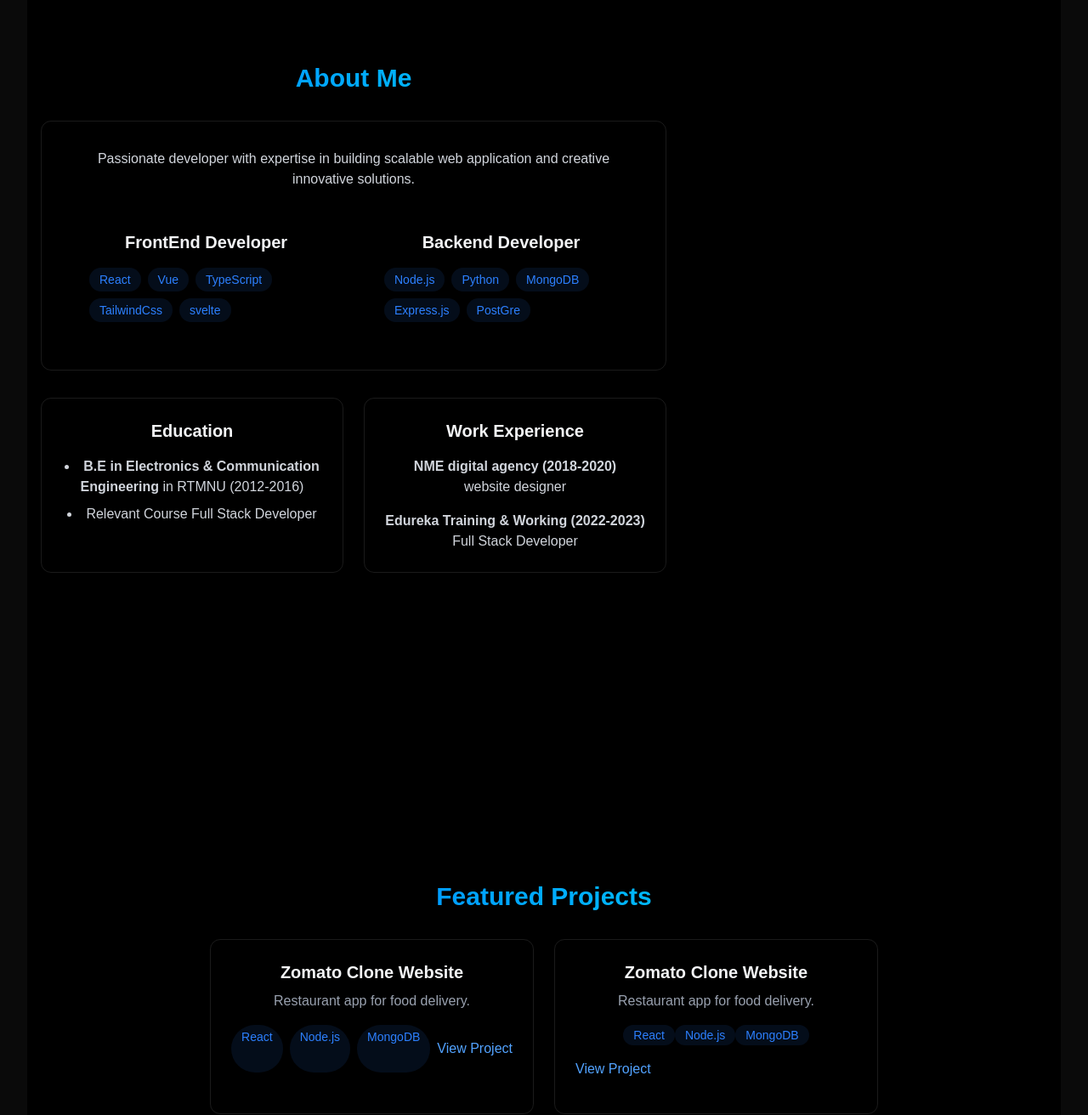
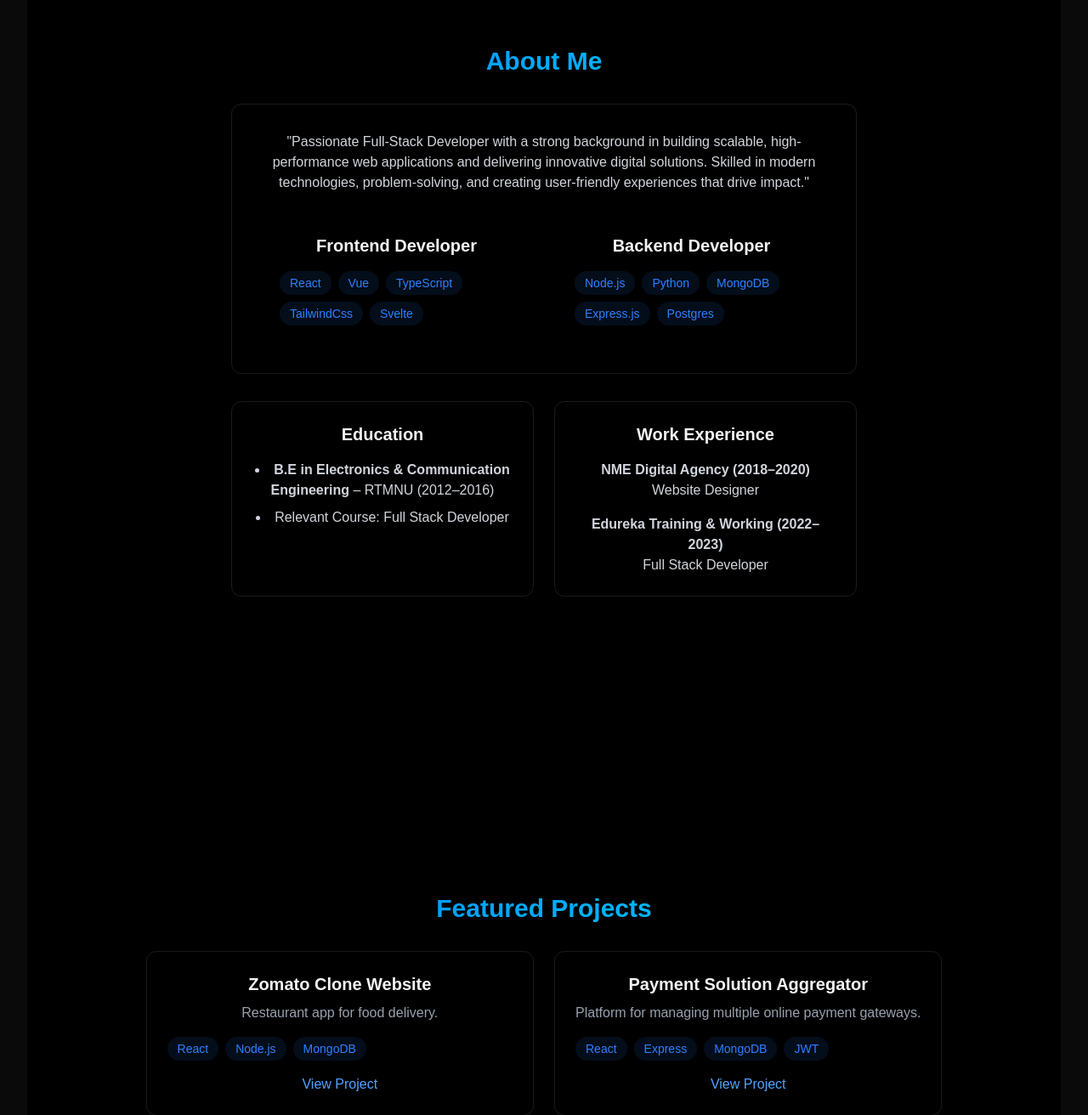
Before and after one commit to sanjitkumar33/personal-portfolio, a React (Vite) app: page / in a window 1280 px wide. Shown: the part 858-2170 px from the top of the page at 85% size. Built offline with nearby package versions, Linux system fonts and the light colour scheme.

Commit message:
add content

```diff
--- a/src/components/Navbar.jsx
+++ b/src/components/Navbar.jsx
@@ -13,7 +13,7 @@ export const Navbar = ({ menuOpen, setMenuOpen}) => {
                 <div className="flex justify-between items-center h-16">
                     <a href="#home" className="font-mono text-xl font-bold text-white">
                         {" "}
-                        sanju <span className="text-blue-500">.tech</span>{" "}
+                        SANJIT<span className="text-blue-500">.TECH</span>{" "}
                     </a>
                     <div className="w-7 h-5 relative cursor-pointer z-40 md:hidden" onClick={() => setMenuOpen((prev) => !prev)}>
                         &#9776;
--- a/src/components/sections/About.jsx
+++ b/src/components/sections/About.jsx
@@ -1,44 +1,50 @@
 import { RevealOnScroll } from "../RevealOnScroll";
 
 export const About = () => {
-    const frontEndSkills = [ "React", "Vue", "TypeScript", "TailwindCss", "svelte",];
-    const BackEndSkills = [ "Node.js", "Python", "MongoDB", "Express.js", "PostGre",];
+  const frontEndSkills = ["React", "Vue", "TypeScript", "TailwindCss", "Svelte"];
+  const backEndSkills = ["Node.js", "Python", "MongoDB", "Express.js", "Postgres"];
+
   return (
-        <section id="about" className="min-h-screen flex items-center juustify-center py-20">
+    <section
+      id="about"
+      className="min-h-screen flex items-center justify-center py-20"
+    >
       <RevealOnScroll>
         <div className="max-w-3xl mx-auto px-4">
           <h2 className="text-3xl font-bold mb-8 bg-gradient-to-r from-blue-500 to-cyan-400 bg-clip-text text-transparent text-center">
-                    {" "}
             About Me
           </h2>
+
           <div className="rounded-xl p-8 border-white/10 border hover:-translate-y-1 transition-all">
             <p className="text-gray-300 mb-6">
-                        Passionate developer with expertise in building scalable web application
-                        and creative innovative solutions.
+              "Passionate Full-Stack Developer with a strong background in building scalable, high-performance web applications and delivering innovative digital solutions. Skilled in modern technologies, problem-solving, and creating user-friendly experiences that drive impact."
             </p>
+
             <div className="grid grid-cols-1 md:grid-cols-2 gap-6">
-
+              {/* Frontend Skills */}
               <div className="rounded-xl p-6 hover:-translate-y-1 transition-all">
-                            <h3 className="text-xl font-bold mb-4">
-                               FrontEnd Developer
-                            </h3>
+                <h3 className="text-xl font-bold mb-4">Frontend Developer</h3>
                 <div className="flex flex-wrap gap-2">
                   {frontEndSkills.map((tech, key) => (
-                                    <span key={key} className="bg-blue-500/10 text-blue-500 py-1 px-3 rounded-full text-sm hover:bg-blue-500/20
-                                    hover:shadow-[0_2px_8px_rgba(59,130,246,0.2)] transition">
+                    <span
+                      key={key}
+                      className="bg-blue-500/10 text-blue-500 py-1 px-3 rounded-full text-sm hover:bg-blue-500/20 hover:shadow-[0_2px_8px_rgba(59,130,246,0.2)] transition"
+                    >
                       {tech}
                     </span>
                   ))}
                 </div>
               </div>
+
+              {/* Backend Skills */}
               <div className="rounded-xl p-6 hover:-translate-y-1 transition-all">
-                            <h3 className="text-xl font-bold mb-4">
-                               Backend Developer
-                            </h3>
+                <h3 className="text-xl font-bold mb-4">Backend Developer</h3>
                 <div className="flex flex-wrap gap-2">
-                                {BackEndSkills.map((tech, key) => (
-                                    <span key={key} className="bg-blue-500/10 text-blue-500 py-1 px-3 rounded-full text-sm hover:bg-blue-500/20
-                                    hover:shadow-[0_2px_8px_rgba(59,130,2246,0.2)] transition">
+                  {backEndSkills.map((tech, key) => (
+                    <span
+                      key={key}
+                      className="bg-blue-500/10 text-blue-500 py-1 px-3 rounded-full text-sm hover:bg-blue-500/20 hover:shadow-[0_2px_8px_rgba(59,130,246,0.2)] transition"
+                    >
                       {tech}
                     </span>
                   ))}
@@ -46,39 +52,35 @@ export const About = () => {
               </div>
             </div>
           </div>
+
+          {/* Education & Experience */}
           <div className="grid grid-cols-1 md:grid-cols-2 gap-6 mt-8">
             <div className="p-6 rounded-xl border-white/10 border hover:-translate-y-1 transition-all">
-                        <h3 className="text-xl font-bold mb-4"> Education </h3>
+              <h3 className="text-xl font-bold mb-4">Education</h3>
               <ul className="list-disc list-inside text-gray-300 space-y-2">
                 <li>
                   <strong>
                     B.E in Electronics & Communication Engineering
-                                </strong> in RTMNU (2012-2016)
+                  </strong>{" "}
+                  – RTMNU (2012–2016)
                 </li>
-                            <li>Relevant Course Full Stack Developer </li>
+                <li>Relevant Course: Full Stack Developer</li>
               </ul>
+            </div>
 
-                    </div>
             <div className="p-6 rounded-xl border-white/10 border hover:-translate-y-1 transition-all">
-                    <h3 className="text-xl font-bold mb-4"> Work Experience </h3>
+              <h3 className="text-xl font-bold mb-4">Work Experience</h3>
               <div className="space-y-4 text-gray-300">
                 <div>
-                            <h4 className="font-semibold">
-                                NME digital agency (2018-2020)
-                            </h4>
-                            <p>
-                                website designer
-                            </p>
+                  <h4 className="font-semibold">NME Digital Agency (2018–2020)</h4>
+                  <p>Website Designer</p>
                 </div>
                 <div>
                   <h4 className="font-semibold">
-                                Edureka Training & Working (2022-2023)
+                    Edureka Training & Working (2022–2023)
                   </h4>
-                            <p>
-                             Full Stack Developer
-                            </p>
+                  <p>Full Stack Developer</p>
                 </div>
-
               </div>
             </div>
           </div>
--- a/src/components/sections/Contact.jsx
+++ b/src/components/sections/Contact.jsx
@@ -18,7 +18,7 @@ export const Contact = () => {
         .sendForm(import.meta.env.VITE_SERVICE_ID, import.meta.env.VITE_TEMPLATE_ID, e.target, import.meta.env.VITE_PUBLIC_KEY)
         .then((result) => {
             alert("Message Sent!");
-            setFormData({ name: "", email: "", message: "" });
+            setFormData({ name: "", email: "", message: "", });
         })
         .catch(() => alert("oops! Something went wrong. please try again."));
     };
--- a/src/components/sections/Home.jsx
+++ b/src/components/sections/Home.jsx
@@ -7,7 +7,7 @@ export const Home = () => {
             <RevealOnScroll>
                 <div className="text-center z-10 px-4">
                     <h1 className="text-5xl md:text-7xl font-bold mb-6 bg-gradient-to-r from-blue-500 to-purple-400 bg-clip-text text-transparent leading-right">
-                        Hi, I' am sanjit Tech
+                        Hi, I' am sanjit
                     </h1>
                     <p className="tex-gray-400 text-lg mb-8 max-w-lg mx-auto">
                         I am a full-stack developer who loves crafting clean, scalable web application.
--- a/src/components/sections/Projects.jsx
+++ b/src/components/sections/Projects.jsx
@@ -1,5 +1,4 @@
 import { RevealOnScroll } from "../RevealOnScroll";
-
 
 export const Projects = () => {
     return (
@@ -7,52 +6,56 @@ export const Projects = () => {
             <RevealOnScroll>
                 <div className="max-w-5xl mx-auto px-4">
                     <h2 className="text-3xl font-bold mb-8 bg-gradient-to-r from-blue-500 to-cyan-400 bg-clip-text text-transparent text-center">
-                    {" "}
                         Featured Projects
                     </h2>
+
                     <div className="grid grid-cols-1 md:grid-cols-2 gap-6">
+                        {/* Project 1 */}
                         <div className="p-6 rounded-xl border border-white/10 hover:-translate-y-1 hover:border-blue-500/30 hover:shadow-[0_2px_8px_rgba(59,130,246,0.1)] transition">
                             <h3 className="text-xl font-bold mb-2">Zomato Clone Website</h3>
                             <p className="text-gray-400 mb-4">Restaurant app for food delivery.</p>
+
                             <div className="flex flex-wrap gap-2 mb-4">
-                            {["React", "Node.js", "MongoDB"].map((tech,key) => (
-                                <span key={key} className="bg-blue-500/10 text-blue-500 py-1 px-3 rounded-full text-sm hover:bg-blue-500/20
-                                    hover:shadow-[0_2px_8px_rgba(59,130,2246,0.2)] transition-all">
+                                {["React", "Node.js", "MongoDB"].map((tech, key) => (
+                                    <span
+                                        key={key}
+                                        className="bg-blue-500/10 text-blue-500 py-1 px-3 rounded-full text-sm
+                                        hover:bg-blue-500/20 hover:shadow-[0_2px_8px_rgba(59,130,246,0.2)] transition-all"
+                                    >
                                         {tech}
                                     </span>
                                 ))}
-                            <div>
-                                <div className="flex justify-between items-center">
-                                    <a href="#" className="text-blue-400 hover:text-blue-300 transition-colors my-4">
-                                        {" "}View Project {" "}</a>
                             </div>
+
+                            <a href="#" className="text-blue-400 hover:text-blue-300 transition-colors">
+                                View Project
+                            </a>
                         </div>
-                        </div>
-                    </div>
+
+                        {/* Project 2 */}
                         <div className="p-6 rounded-xl border border-white/10 hover:-translate-y-1 hover:border-blue-500/30 hover:shadow-[0_2px_8px_rgba(59,130,246,0.1)] transition">
-                        <h3 className="text-xl font-bold mb-2">Zomato Clone Website</h3>
-                        <p className="text-gray-400 mb-4">Restaurant app for food delivery.</p>
-                        <div>
-                            {["React", "Node.js", "MongoDB"].map((tech,key) => (
-                                <span key={key} className="bg-blue-500/10 text-blue-500 py-1 px-3 rounded-full text-sm hover:bg-blue-500/20
-                                    hover:shadow-[0_2px_8px_rgba(59,130,2246,0.2)] transition-all">
+                            <h3 className="text-xl font-bold mb-2">Payment Solution Aggregator</h3>
+                            <p className="text-gray-400 mb-4">Platform for managing multiple online payment gateways.</p>
+
+                            <div className="flex flex-wrap gap-2 mb-4">
+                                {["React", "Express", "MongoDB", "JWT"].map((tech, key) => (
+                                    <span
+                                        key={key}
+                                        className="bg-blue-500/10 text-blue-500 py-1 px-3 rounded-full text-sm
+                                        hover:bg-blue-500/20 hover:shadow-[0_2px_8px_rgba(59,130,246,0.2)] transition-all"
+                                    >
                                         {tech}
                                     </span>
                                 ))}
-                            <div>
-                                <div className="flex justify-between items-center">
-                                    <a href="#" className="text-blue-400 hover:text-blue-300 transition-colors my-4">
-                                        {" "}View Project {" "}</a>
+                            </div>
+
+                            <a href="#" className="text-blue-400 hover:text-blue-300 transition-colors">
+                                View Project
+                            </a>
                         </div>
                     </div>
-                        </div>
-                    </div>
-
-                </div>
-
                 </div>
             </RevealOnScroll>
         </section>
     );
-
 };
```
Also changed, not shown: 1 other file (tests, documents, lock files or other folders). Lines whose indentation alone changed are shown as unchanged.
